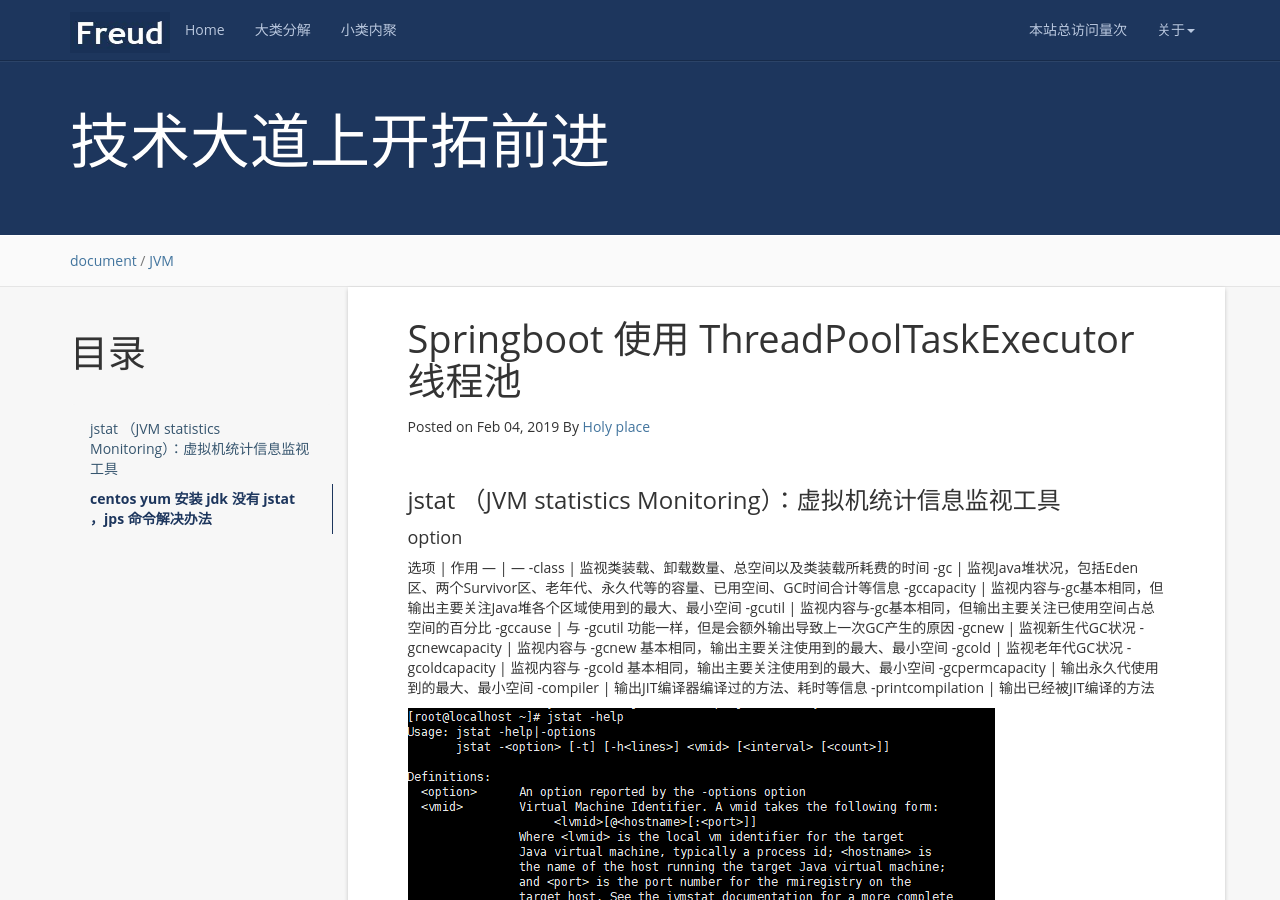
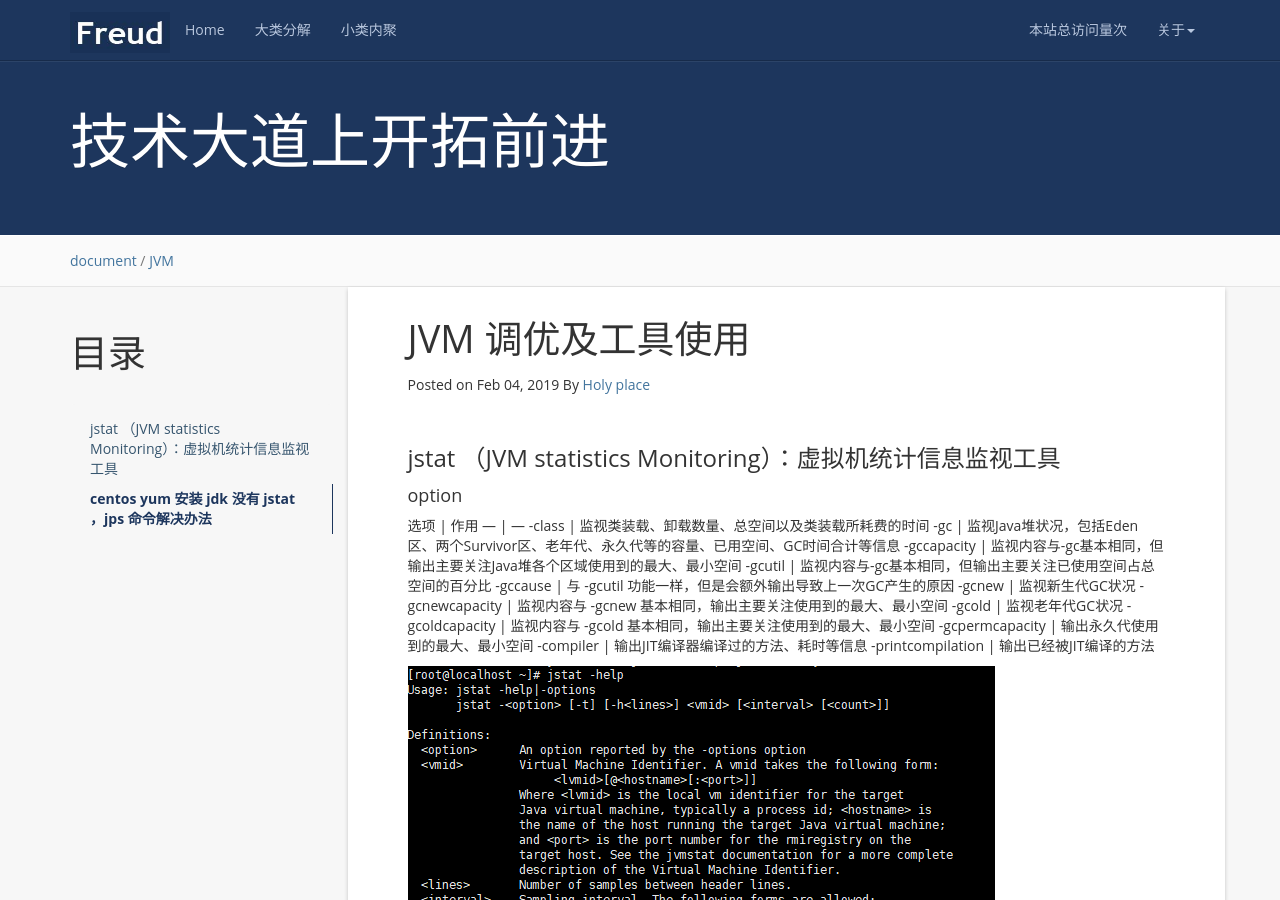
Before and after one commit to TorGor/TorGor.github.io, a Jekyll site: the page built from _posts/2019-02-05-java-JVM-XXX .md, in a window 1280 px wide and 900 px high. Built offline with Jekyll 4.4.1, drawn with Linux system fonts in a browser that asks for light colours; nearby versions of some CDN libraries; a script that is not in the unit is left out; comment, search, counter and statistics services are not loaded.

Commit message:
feat:JVM-调优 1.add

```diff
--- a/_posts/2019-02-05-java-JVM-XXX .md
+++ b/_posts/2019-02-05-java-JVM-XXX .md
@@ -1,6 +1,6 @@
 ---
 layout: post
-title:  Springboot 使用 ThreadPoolTaskExecutor 线程池
+title:  JVM 调优及工具使用
 date:   2019-02-05 00:00:00 +0800
 categories: document
 tag: JVM
```
